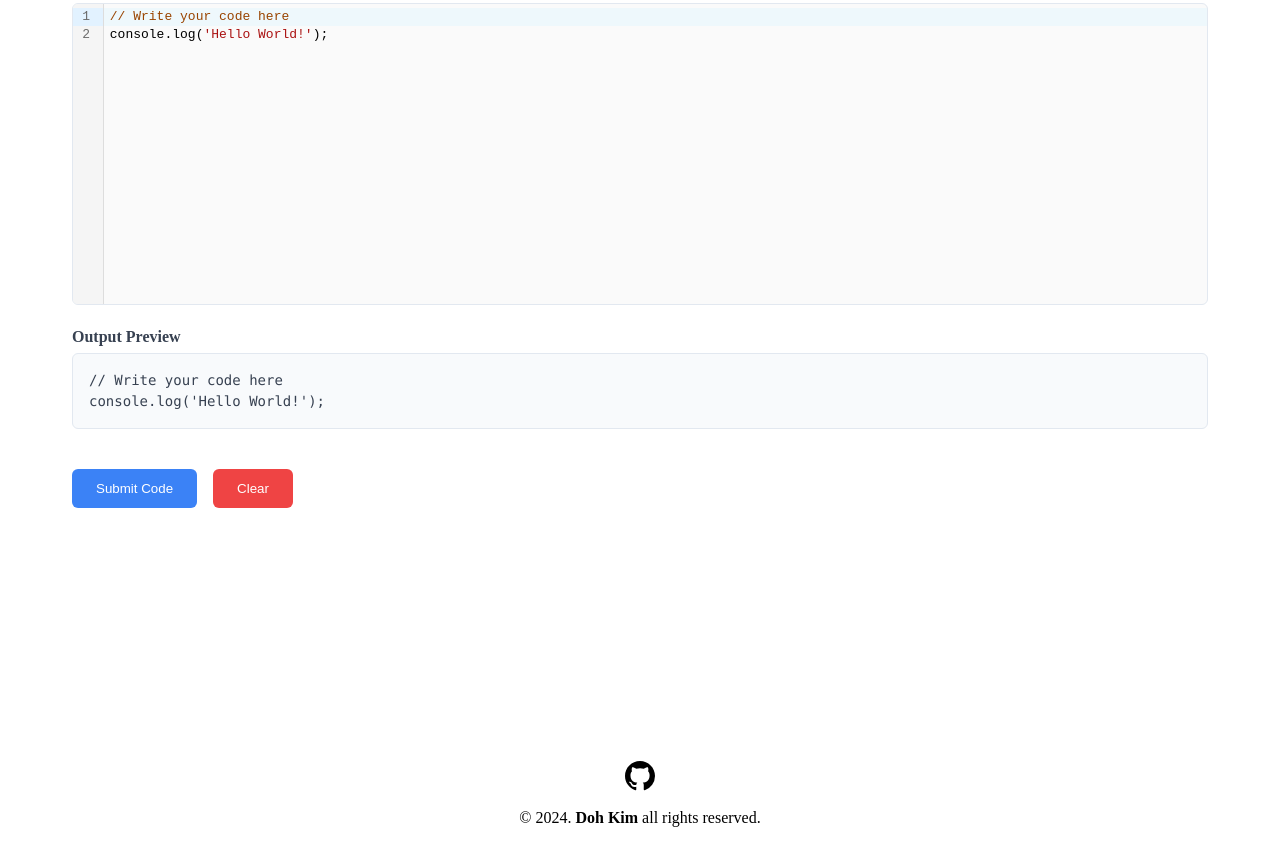
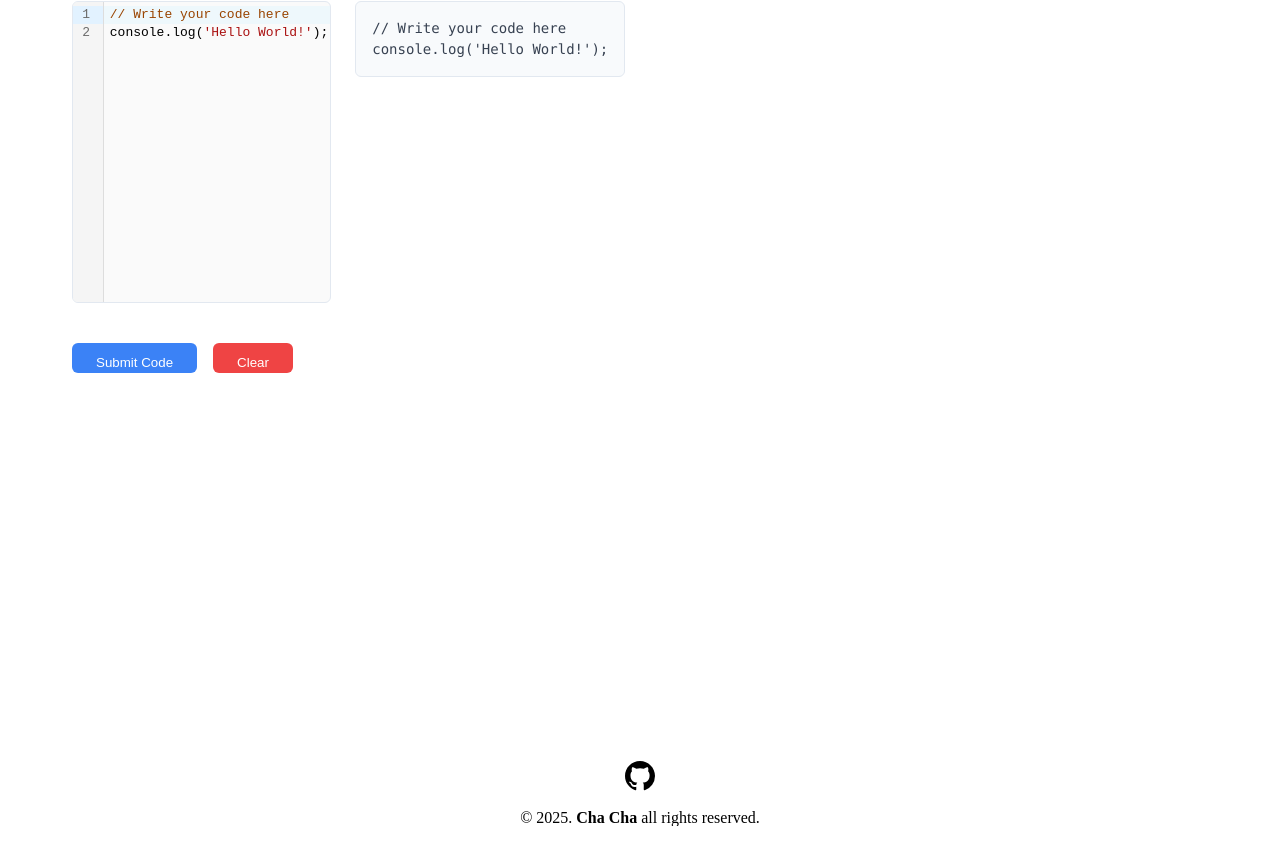
Before and after one commit to mr-chacha/my-tech-blog, a React app: page /form in a window 1280 px wide. Shown: the part 183-1048 px from the top of the page. After the commit the page ends 1009 px from the top, so only its background shows below. Built offline with nearby package versions, Linux system fonts and the light colour scheme.

Commit message:
fix : 에러 수정

```diff
--- a/src/common/style/globalStyle.js
+++ b/src/common/style/globalStyle.js
@@ -1,6 +1,4 @@
 import styled, {createGlobalStyle} from "styled-components";
-import {useZustandStore} from "@/common/store";
-
 import {reset} from "styled-reset";
 
 export const GlobalText = styled.div`
@@ -43,7 +41,7 @@ export const GlobalStyles = createGlobalStyle`
     // Back Colors
     --Back-Color:${(props) => (props.isDarkMode ? "var(--Dark)" : "var(--Light)")};
     --Text-Color:${(props) => (props.isDarkMode ? "var(--Light)" : "var(--Dark)")};
-    --Border-Color :${(props) => (props.isDarkMode ? "rgb(51 65 85);" : "var(--Light")};
+    --Border-Color :${(props) => (props.isDarkMode ? "rgb(51 65 85)" : "rgb(209 213 219)")};
     --Brand-Colors:#3b82f6;
     --Brand-Colors-Two:#f1f5f9;
 
@@ -92,9 +90,6 @@ export const GlobalStyles = createGlobalStyle`
     ::-webkit-scrollbar-thumb:hover {
     background: #555; /* 마우스 오버 시 색상 */
    }
-  /* } */
-
-
   }
 
   html, body {
@@ -107,10 +102,8 @@ export const GlobalStyles = createGlobalStyle`
     margin: 0;
     padding: 0;
     height: 100%;
-
     background: ${(props) => (props.isDarkMode ? "var(--Dark)" : "var(--Light)")};
     color: ${(props) => (props.isDarkMode ? "var(--Light)" : "var(--Dark)")};
-
     font-family: Pretendard;
 
   }
--- a/src/components/layout/Footer.jsx
+++ b/src/components/layout/Footer.jsx
@@ -8,7 +8,7 @@ export const Footer = () => {
   return (
     <FooterContainer $isDarkMode={isDarkMode}>
       <SocialLinksContainer>
-        <SocialLink href="https://github.com/d5br5" target="_blank">
+        <SocialLink href="https://github.com/mr-chacha" target="_blank">
           <GitHubIcon>
             <FooterGitHubSVG color={isDarkMode ? "#fff" : "#000"} />
           </GitHubIcon>
@@ -23,7 +23,7 @@ export const Footer = () => {
       </SocialLinksContainer>
 
       <CopyrightText $isDarkMode={isDarkMode}>
-        © 2024. <AuthorName>Doh Kim</AuthorName> all rights reserved.
+        © 2025. <AuthorName>Cha Cha</AuthorName> all rights reserved.
       </CopyrightText>
     </FooterContainer>
   );
--- a/src/pages/DetailPage.jsx
+++ b/src/pages/DetailPage.jsx
@@ -222,9 +222,7 @@ const SidebarTOCContainer = styled.div`
   padding-top: 0.5rem;
   padding-bottom: 0.5rem;
 
-  @media (prefers-color-scheme: dark) {
   border-left-color: #374151;
-  }
 `;
 
 const SidebarTOCTitle = styled.div`
@@ -232,9 +230,7 @@ const SidebarTOCTitle = styled.div`
   font-weight: 700;
   color: #374151;
 
-  @media (prefers-color-scheme: dark) {
   color: var(--Text-Color);
-  }
 `;
 
 const SidebarTOCList = styled.ul`
@@ -261,12 +257,10 @@ const SidebarTOCLink = styled.a`
     color: #db2777;
   }
 
-  @media (prefers-color-scheme: dark) {
   color: ${(props) => (props.$isActive ? "#f472b6" : "#9ca3af")};
 
   &:hover {
     color: #f472b6;
-    }
   }
 `;
 
@@ -306,14 +300,12 @@ const ActionButton = styled.button`
     opacity: 0.5;
   }
 
-  @media (prefers-color-scheme: dark) {
   outline-color: #475569;
   color: var(--Text-Color);
 
   &:hover {
     background-color: #334155;
     color: #fff;
-    }
   }
 
   svg {
@@ -333,17 +325,21 @@ const TOCTitle = styled.h2`
   font-size: 1rem;
   font-weight: 600;
   margin-bottom: 0.75rem;
-  color: #374151;
 
-  @media (prefers-color-scheme: dark) {
   color: var(--Text-Color);
-  }
+  font: var(--Title);
 `;
 
 const TOCList = styled.ul`
-  list-style: none;
   margin: 0;
   padding: 0;
+  padding-left: 1.5rem;
+  list-style: disc;
+  font: var(--Body-M);
+
+  ::marker {
+    color: ${(props) => (props.$isDarkMode ? "#4b5563" : "#d1d5db")};
+  }
 `;
 
 const TOCItem = styled.li`
@@ -358,6 +354,13 @@ const TOCLink = styled.a`
   color: var(--Text-Color);
   text-decoration: none;
   text-underline-offset: 4px;
+
+  /* border-bottom: 1px solid var(--Border-Color); */
+
+  border-bottom: 1px solid var(--Text-Color);
+  &:hover {
+    color: #f472b6;
+  }
 `;
 
 const TOCDivider = styled.hr`
@@ -365,9 +368,7 @@ const TOCDivider = styled.hr`
   border: none;
   border-top: 1px solid #e5e7eb;
 
-  @media (prefers-color-scheme: dark) {
   border-top-color: #374151;
-  }
 `;
 
 const DetailPageLayout = styled.div`
@@ -387,10 +388,8 @@ const DetailPageLayout = styled.div`
     padding-right: 1.5rem;
   }
 
-  @media (prefers-color-scheme: dark) {
   font: var(--Large-Title);
   color: var(--Text-Color);
-  }
 `;
 
 const HeaderContainer = styled.header`
@@ -422,9 +421,7 @@ const CategoryLink = styled.a`
     text-decoration: underline;
   }
 
-  @media (prefers-color-scheme: dark) {
   color: #f472b6;
-  }
 `;
 
 const MetaContainer = styled.div`
@@ -435,9 +432,8 @@ const MetaContainer = styled.div`
   line-height: 1.25rem;
   color: #6b7280;
 
-  @media (prefers-color-scheme: dark) {
-    color: #9ca3af;
-  }
+  /*
+    color: #9ca3af; */
 `;
 
 const MetaItem = styled.div`
@@ -471,7 +467,5 @@ const Divider = styled.hr`
   border: none;
   border-top: 1px solid #e5e7eb;
 
-  @media (prefers-color-scheme: dark) {
   border-top-color: #374151;
-  }
 `;
--- a/src/pages/FormPage.jsx
+++ b/src/pages/FormPage.jsx
@@ -59,6 +59,7 @@ export const FormPage = () => {
       </Header>
 
       <Form onSubmit={handleSubmit}>
+        <div style={{display: "flex", gap: "1.5rem", width: "100%"}}>
           <FormGroup>
             <Label>Code Editor</Label>
             <EditorContainer
@@ -73,6 +74,7 @@ export const FormPage = () => {
               <pre>{code}</pre>
             </CodePreview>
           </FormGroup>
+        </div>
 
         <ButtonGroup>
           <SubmitButton type="submit">Submit Code</SubmitButton>
@@ -152,6 +154,7 @@ const Form = styled.form`
   display: flex;
   flex-direction: column;
   gap: 1.5rem;
+  width: 100%;
 `;
 
 const FormGroup = styled.div`
```
Lines whose indentation alone changed are shown as unchanged.
